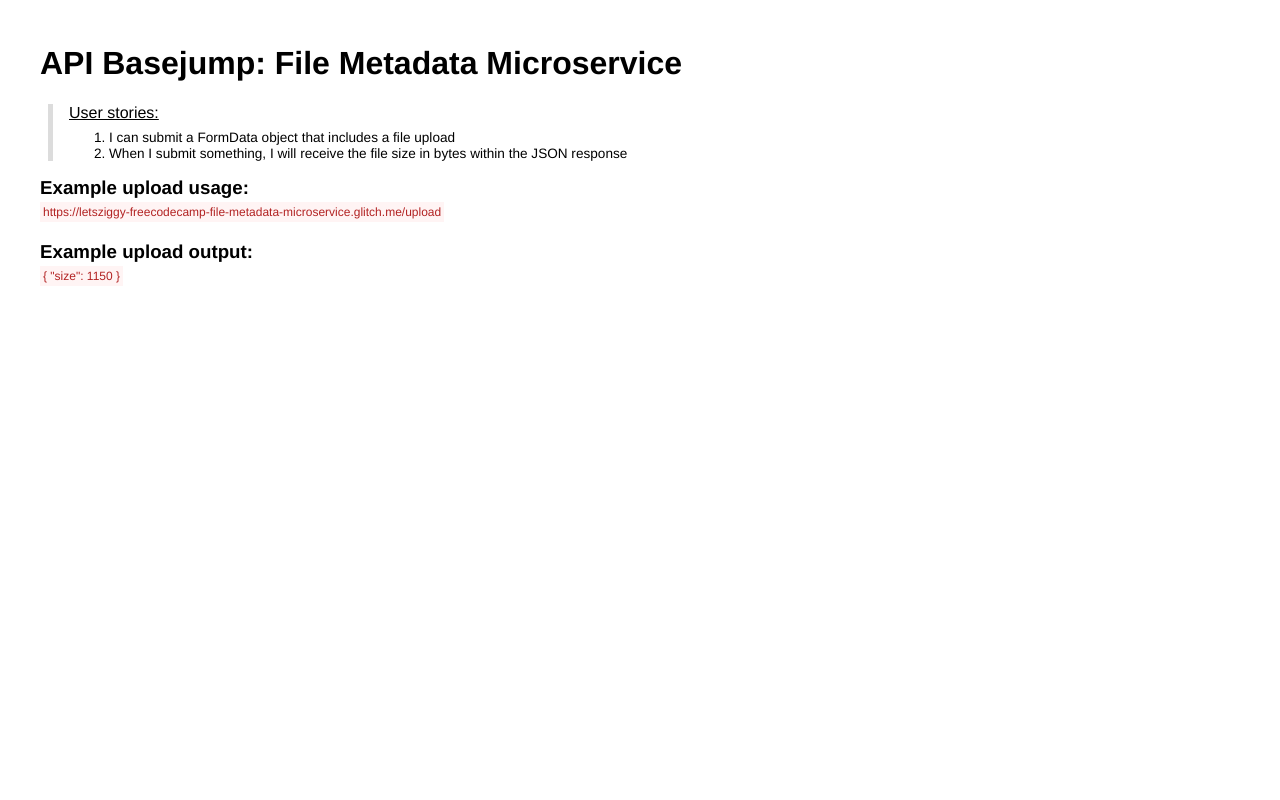
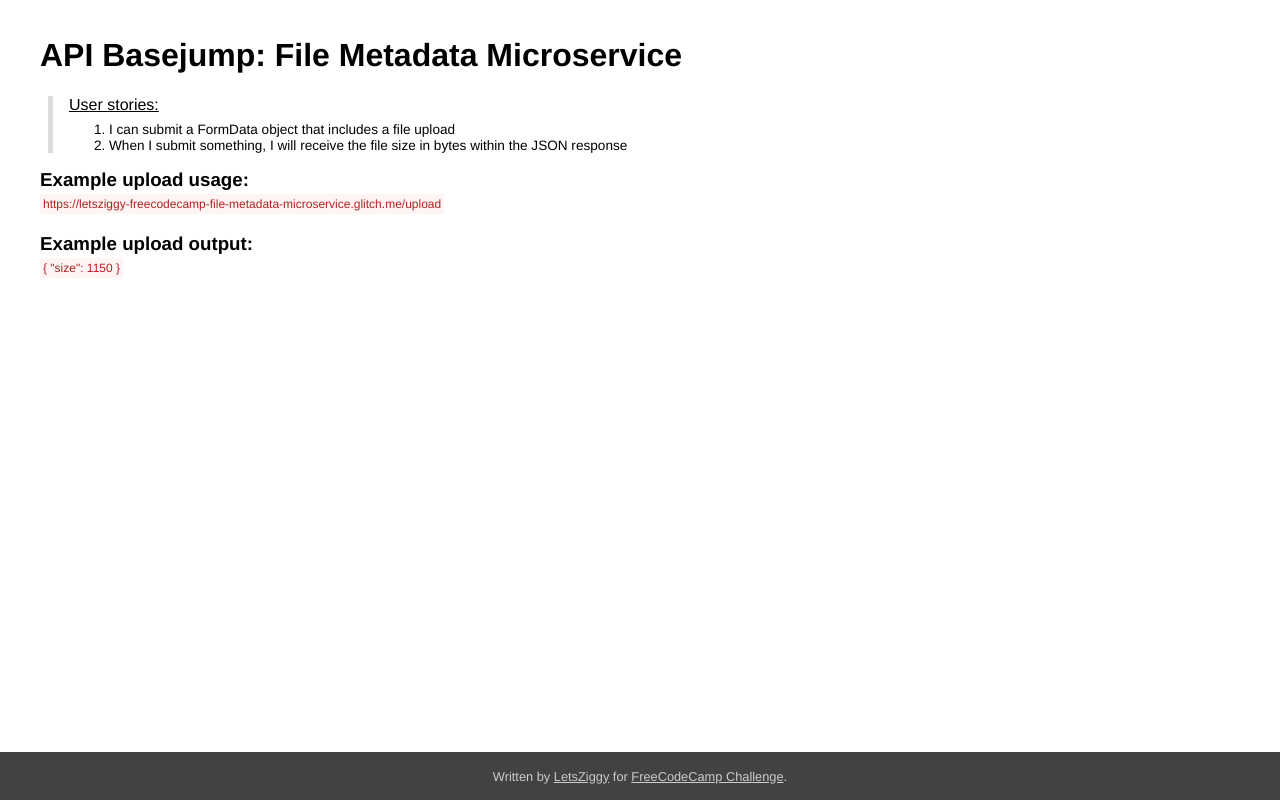
Before and after one commit to LetsZiggy/FreeCodeCamp-File-Metadata-Microservice, a website: page www/index.html in a window 1280 px wide. Drawn offline with Linux system fonts and the light colour scheme.

Commit message:
😻🎡 Updated with Glitch

```diff
--- a/www/index.html
+++ b/www/index.html
@@ -22,5 +22,8 @@
     <span>https://letsziggy-freecodecamp-file-metadata-microservice.glitch.me/upload</span>
     <h3>Example upload output:</h3>
     <span>{ "size": 1150 }</span>
+    <div id="footer">
+      <div id="footer-note">Written by <a class="footer-link" href="https://www.freecodecamp.org/letsziggy" target="_blank">LetsZiggy</a> for <a class="footer-link" href="https://www.freecodecamp.org/challenges/file-metadata-microservice" target="_blank">FreeCodeCamp Challenge</a>.</div>
+    </div>
   </body>
 </html>
--- a/www/style.css
+++ b/www/style.css
@@ -1,6 +1,6 @@
 body {
   font-family: Helvetica, sans-serif;
-   padding: 1rem 2rem;
+  padding: 0.5rem 2rem;
 }
 div {
   padding-left: 1rem;
@@ -40,6 +40,52 @@
   -webkit-margin-start: 0rem;
   -webkit-margin-end: 0rem;
   margin: 1rem 0rem 0rem 0rem;
+}
+#footer {
+  position: absolute;
+  padding: 0rem;
+  margin: 0rem;
+  border: 0rem;
+  left: 0rem;
+  bottom: 0rem;
+  display: -webkit-box;
+  display: -ms-flexbox;
+  display: flex;
+  -webkit-box-orient: horizontal;
+  -webkit-box-direction: normal;
+      -ms-flex-direction: row;
+          flex-direction: row;
+  -webkit-box-pack: center;
+      -ms-flex-pack: center;
+          justify-content: center;
+  -webkit-box-align: center;
+      -ms-flex-align: center;
+          align-items: center;
+  -ms-flex-line-pack: center;
+      align-content: center;
+  width: 100vw;
+  height: 3rem;
+  background-color: #424242;
+  color: #CCC;
+  -webkit-box-sizing: border-box;
+          box-sizing: border-box;
+  -webkit-user-select: none;
+     -moz-user-select: none;
+      -ms-user-select: none;
+          user-select: none;
+  font-size: 0.8rem;
+}
+#footer #footer-note {
+  padding: 0rem;
+  margin: 0rem;
+  border: 0rem;
+}
+#footer #footer-note .footer-link {
+  color: #CCC;
+  -webkit-user-select: none;
+     -moz-user-select: none;
+      -ms-user-select: none;
+          user-select: none;
 }
 .wrapper-form {
   position: relative;
```
Also changed, not shown: www/upload.html (+3 -0 lines), README.md. Lines whose indentation alone changed are shown as unchanged.
